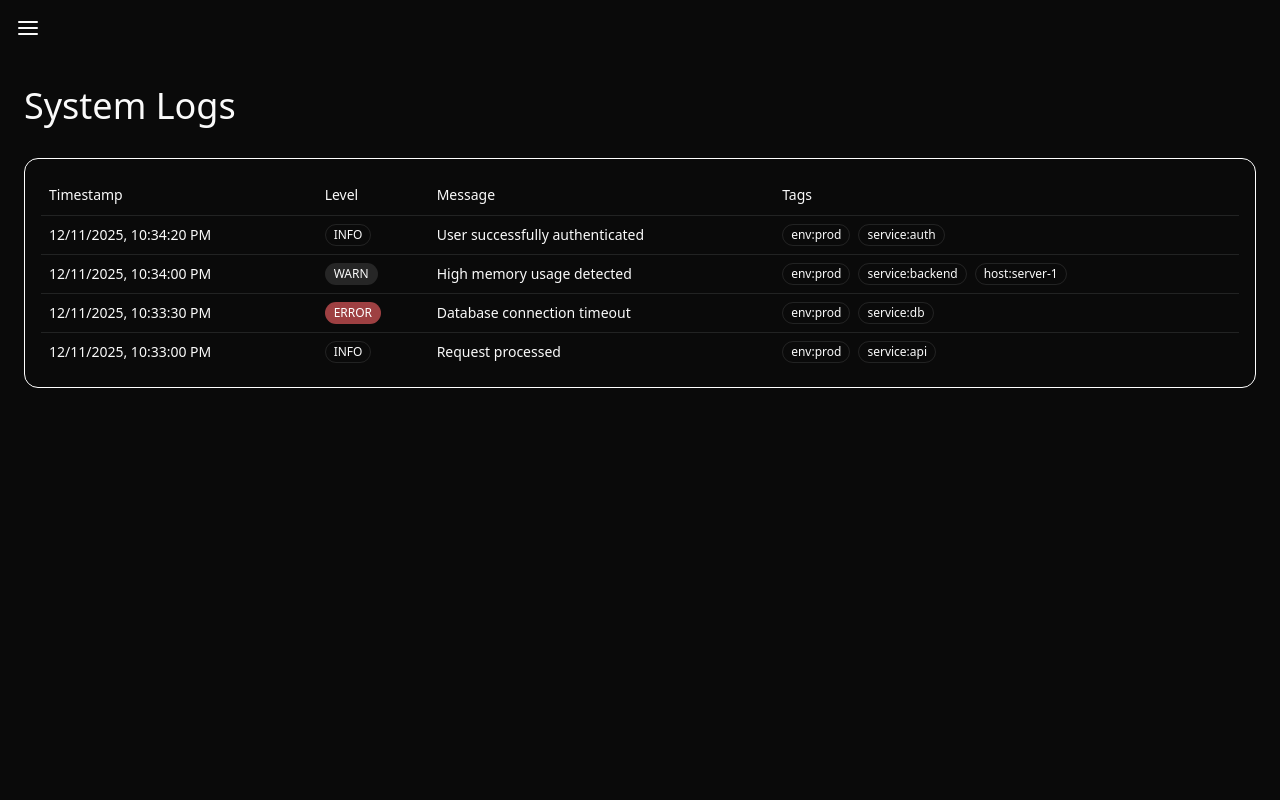
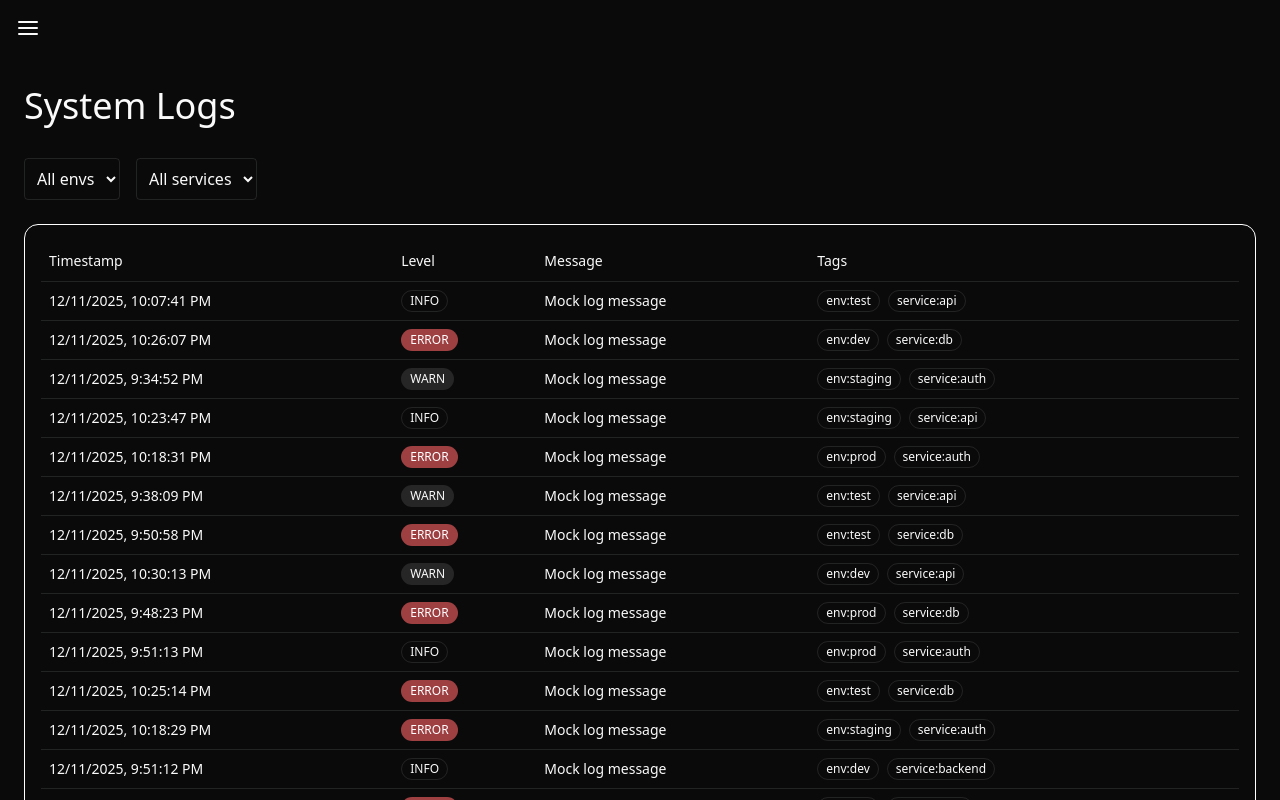
Before and after one commit to yilmaz1998/observability-dashboard, a Next.js app in the folder dashboard/: page /logs in a window 1280 px wide. Shown: the top 800 px of the page. Built offline with nearby package versions, Linux system fonts and the light colour scheme.

Commit message:
feat(logs): add tag filtering and increase mock log count

```diff
--- /dev/null
+++ b/dashboard/app/TagsFiltering.ts
@@ -0,0 +1,12 @@
+export function filterByTags<T extends { tags: Record<string, string> }>(
+  data: T[],
+  activeFilters: Record<string, string>
+): T[] {
+  if (Object.keys(activeFilters).length === 0) return data;
+
+  return data.filter((item) =>
+    Object.entries(activeFilters).every(
+      ([key, value]) => item.tags[key] === value
+    )
+  );
+}
--- a/dashboard/app/components/LogsCard.tsx
+++ b/dashboard/app/components/LogsCard.tsx
@@ -8,7 +8,6 @@ import {
 } from "@/components/ui/table";
 import { Badge } from "@/components/ui/badge";
 import { LogEntry } from "@/app/data/types";
-import { logs } from "@/app/data/mock";
 
 const levelVariant = (level: string) => {
     switch (level) {
@@ -22,7 +21,7 @@ const levelVariant = (level: string) => {
     }
 };
 
-export default function LogsCard() {
+export default function LogsCard({ logs }: { logs: LogEntry[] }) {
     return (
         <div className="p-4 rounded-xl border border-white mb-4">
             <Table>
--- a/dashboard/app/data/mock.ts
+++ b/dashboard/app/data/mock.ts
@@ -38,36 +38,20 @@ export const metrics: Metric[] = [
   },
 ];
 
-export const logs: LogEntry[] = [
-  {
-    id: uuidv4(),
-    level: "info",
-    message: "User successfully authenticated",
-    timestamp: now - 1000 * 10,
-    tags: { env: "prod", service: "auth" },
+const logLevels = ["info", "warn", "error"] as const;
+
+export const logs: LogEntry[] = Array.from({ length: 50 }).map(() => ({
+  id: uuidv4(),
+  level: logLevels[Math.floor(Math.random() * logLevels.length)],
+  message: "Mock log message",
+  timestamp: now - Math.floor(Math.random() * 1000 * 3600),
+  tags: {
+    env: ["prod", "dev", "staging", "test"][Math.floor(Math.random() * 4)],
+    service: ["api", "backend", "auth", "frontend", "db"][
+      Math.floor(Math.random() * 5)
+    ],
   },
-  {
-    id: uuidv4(),
-    level: "warn",
-    message: "High memory usage detected",
-    timestamp: now - 1000 * 30,
-    tags: { env: "prod", service: "backend", host: "server-1" },
-  },
-  {
-    id: uuidv4(),
-    level: "error",
-    message: "Database connection timeout",
-    timestamp: now - 1000 * 60,
-    tags: { env: "prod", service: "db" },
-  },
-  {
-    id: uuidv4(),
-    level: "info",
-    message: "Request processed",
-    timestamp: now - 1000 * 90,
-    tags: { env: "prod", service: "api" },
-  },
-];
+}));
 
 export const events: EventEntry[] = [
   {
--- a/dashboard/app/logs/page.tsx
+++ b/dashboard/app/logs/page.tsx
@@ -1,11 +1,60 @@
-import React from 'react'
-import LogsCard from '@/app/components/LogsCard'
+"use client";
 
-export default function Logs () {
+import { useState } from "react";
+import LogsCard from "@/app/components/LogsCard";
+import { logs } from "@/app/data/mock";
+import { filterByTags } from "@/app/TagsFiltering";
+
+const Page = () => {
+  const [filters, setFilters] = useState<Record<string, string>>({});
+
+  const filteredLogs = filterByTags(logs, filters);
+
   return (
-    <div className='p-6'>
-        <h1 className='text-4xl mb-8'>System Logs</h1>
-        <LogsCard />
+    <div className="p-6">
+      <h1 className="text-4xl mb-8">System Logs</h1>
+      <div className="flex gap-4 mb-6">
+        <select
+          onChange={(e) =>
+            setFilters((prev) => {
+              const next = { ...prev };
+              if (e.target.value) next.env = e.target.value;
+              else delete next.env;
+              return next;
+            })
+          }
+          className="border rounded p-2"
+        >
+          <option value="">All envs</option>
+          <option value="prod">prod</option>
+          <option value="dev">dev</option>
+          <option value="staging">staging</option>
+          <option value="test">test</option>
+        </select>
+
+        <select
+          onChange={(e) =>
+            setFilters((prev) => {
+              const next = { ...prev };
+              if (e.target.value) next.service = e.target.value;
+              else delete next.service;
+              return next;
+            })
+          }
+          className="border rounded p-2"
+        >
+          <option value="">All services</option>
+          <option value="api">api</option>
+          <option value="backend">backend</option>
+          <option value="frontend">frontend</option>
+          <option value="auth">auth</option>
+          <option value="db">db</option>
+        </select>
+      </div>
+
+      <LogsCard logs={filteredLogs} />
     </div>
-  )
-}
+  );
+};
+
+export default Page;
```
